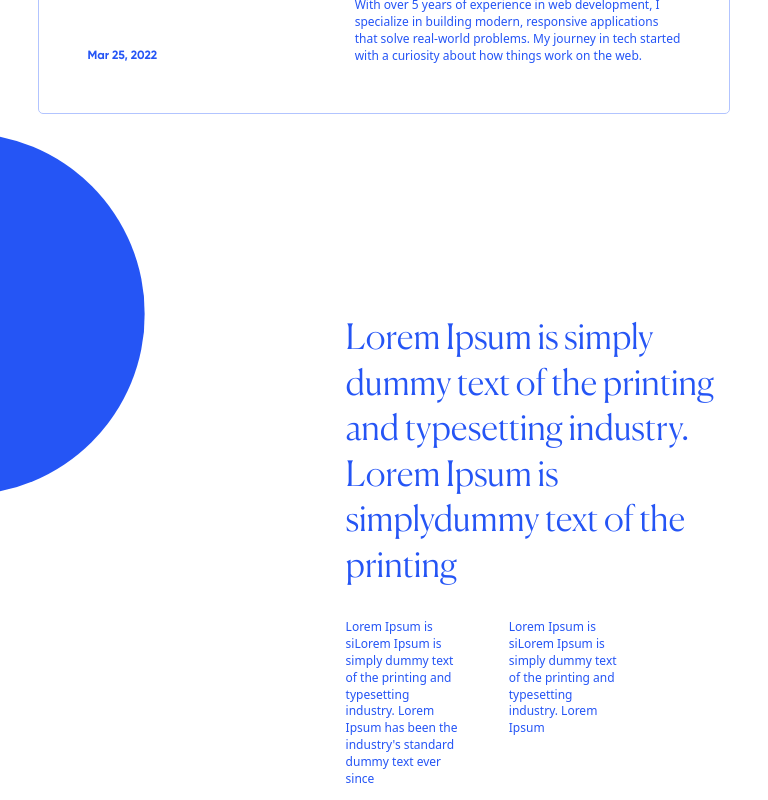
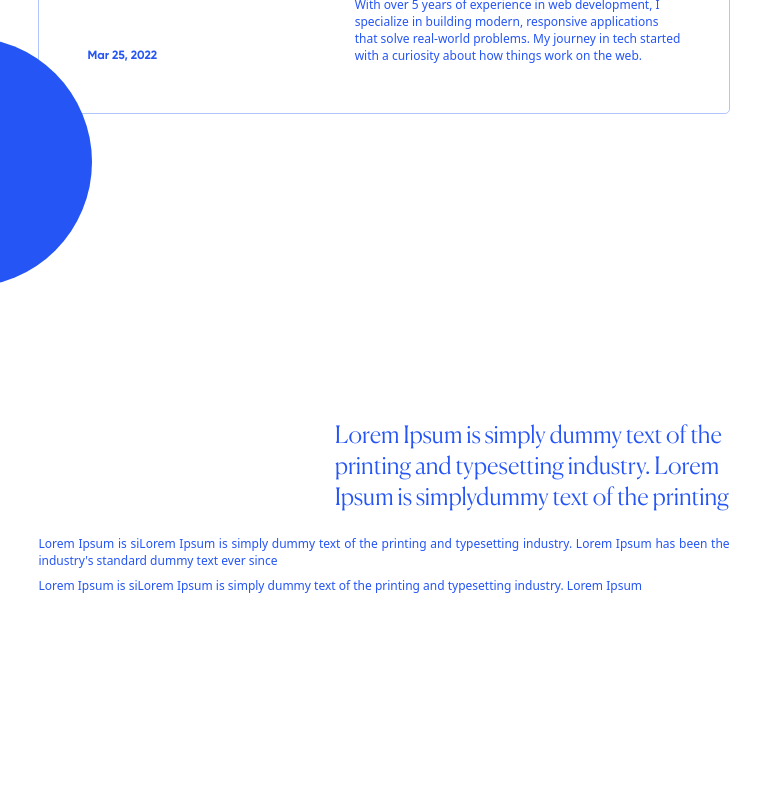
Before and after one commit to HuynhThiTrucLam/Portfolio, a React (Vite) app: page / in a window 768 px wide. Shown: the part 1100-1900 px from the top of the page. Built offline with nearby package versions, Linux system fonts and the light colour scheme.

Commit message:
Refactor Home page layout and styles. Remove unused imports and simplify the Girl component. Update Home.module.scss for improved responsiveness and grid layout. Adjust text structure in Home.tsx for better semantic organization.

```diff
--- a/src/assets/vectors/Girl/Girl.tsx
+++ b/src/assets/vectors/Girl/Girl.tsx
@@ -1,5 +1,3 @@
-import React from "react";
-
 const Girl = () => {
   return (
     <div>
--- a/src/pages/Home.module.scss
+++ b/src/pages/Home.module.scss
@@ -10,16 +10,6 @@
     justify-content: center;
     align-items: center;
     margin-top: 2rem;
-    @media (max-width: 1024px) {
-      width: 25%;
-    }
-    @media (max-width: 768px) {
-      width: 25%;
-    }
-    @media (max-width: 480px) {
-      width: 55%;
-      height: 90vh;
-    }
   }
   &-about {
     width: 100%;
@@ -48,21 +38,25 @@
     height: 362px;
   }
   &-objective {
-    width: 50%;
+    width: 90%;
     height: 90vh;
     margin: 0 auto;
-    display: flex;
-    flex-direction: column;
-    position: relative;
+    display: grid;
+    grid-template-columns: repeat(16, 1fr);
+    grid-template-rows: repeat(6, 1fr);
     gap: 1rem;
-    &-container {
+    :first-child {
+      grid-column: 8 / 17;
+      grid-row: 3 / 4;
+    }
+    :nth-child(2) {
+      grid-column: 8 / 14;
+      grid-row: 4 / 5;
+    }
+    &-text {
       width: 100%;
-      position: absolute;
-      top: 50%;
-      right: -40%;
-      transform: translate(0, -50%);
       display: flex;
-      flex-direction: column;
+      flex-direction: row;
       gap: 2rem;
     }
     h2 {
@@ -72,24 +66,105 @@
       line-height: 1.3;
       color: var(--primary-color);
     }
+    p {
+      width: 50%;
+      text-align: left;
+      font-size: 12px;
+      line-height: 1.4;
+      color: var(--primary-color);
+      // font-family: "Gilroy-Regular";
+    }
+  }
+}
+@media (min-width: 768.99px) and (max-width: 1024.98px) {
+  .Home {
     &-top {
-      width: 100%;
-      display: flex;
-      justify-content: center;
-      align-items: center;
+      width: 25%;
     }
-    &-bottom {
-      width: 100%;
-      display: grid;
-      grid-template-columns: 2fr 2fr 1fr;
-      gap: 3rem;
-      p {
-        text-align: left;
-        font-size: 12px;
-        line-height: 1.4;
-        color: var(--primary-color);
-        // font-family: "Gilroy-Regular";
+    &-objective {
+      width: 90%;
+      height: 100vh;
+      grid-template-columns: repeat(13, 1fr) !important;
+      grid-template-rows: repeat(6, 1fr);
+      gap: 8px;
+
+      h2 {
+        font-size: 24px;
+      }
+      :first-child {
+        margin-top: 1rem;
+        grid-column: 7 / 14;
+        grid-row: 3 / 4;
+      }
+      :nth-child(2) {
+        margin-top: 1rem;
+        grid-column: 7 / 12;
+        grid-row: 4 / 5;
       }
     }
   }
 }
+@media (min-width: 425px) and (max-width: 768.98px) {
+  .Home {
+    &-top {
+      width: 25%;
+    }
+    &-objective {
+      width: 90%;
+      height: 80vh;
+      grid-template-columns: repeat(14, 1fr) !important;
+      grid-template-rows: repeat(6, 1fr);
+      gap: 8px;
+      h2 {
+        font-size: 24px;
+      }
+      :first-child {
+        margin-top: 1rem;
+        grid-column: 7 / 16;
+      }
+      :nth-child(2) {
+        grid-column: 1 / 16;
+        display: flex;
+        flex-direction: column;
+        gap: 8px;
+      }
+      p {
+        width: 100%;
+        text-align: justify;
+        line-height: 1.4;
+      }
+    }
+    &-circle {
+      svg {
+        width: 250px;
+        height: 250px;
+      }
+      bottom: -90%;
+      left: 3%;
+      transform: translateX(-50%);
+    }
+  }
+}
+@media (max-width: 425.98px) {
+  .Home {
+    &-top {
+      width: 55%;
+      height: 90vh;
+    }
+    &-objective {
+      height: 60vh;
+      :first-child {
+        margin-top: 2rem;
+      }
+    }
+    &-circle {
+      svg {
+        width: 200px;
+        height: 200px;
+      }
+      bottom: -78%;
+      left: 20%;
+      transform: translateX(-60%);
+    }
+  }
+}
--- a/src/pages/Home.tsx
+++ b/src/pages/Home.tsx
@@ -1,6 +1,5 @@
 import Girl from "../assets/vectors/Girl/Girl";
 import About from "../components/About/About";
-import Tittle from "../components/Title/Tittle";
 import styles from "./Home.module.scss";
 
 const Home = () => {
@@ -26,24 +25,20 @@ const Home = () => {
           </div>
         </div>
         <div className={styles["Home-objective"]}>
-          <div className={styles["Home-objective-container"]}>
-            <div className={styles["Home-objective-top"]}>
           <h2>
             Lorem Ipsum is simply dummy text of the printing and typesetting
             industry. Lorem Ipsum is simplydummy text of the printing
           </h2>
-            </div>
-            <div className={styles["Home-objective-bottom"]}>
+          <div className={styles["Home-objective-text"]}>
             <p>
-                Lorem Ipsum is siLorem Ipsum is simply dummy text of the
-                printing and typesetting industry. Lorem Ipsum has been the
-                industry's standard dummy text ever since
+              Lorem Ipsum is siLorem Ipsum is simply dummy text of the printing
+              and typesetting industry. Lorem Ipsum has been the industry's
+              standard dummy text ever since
             </p>
             <p>
-                Lorem Ipsum is siLorem Ipsum is simply dummy text of the
-                printing and typesetting industry. Lorem Ipsum{" "}
+              Lorem Ipsum is siLorem Ipsum is simply dummy text of the printing
+              and typesetting industry. Lorem Ipsum{" "}
             </p>
-            </div>
           </div>
         </div>
       </div>
```
Lines whose indentation alone changed are shown as unchanged.
